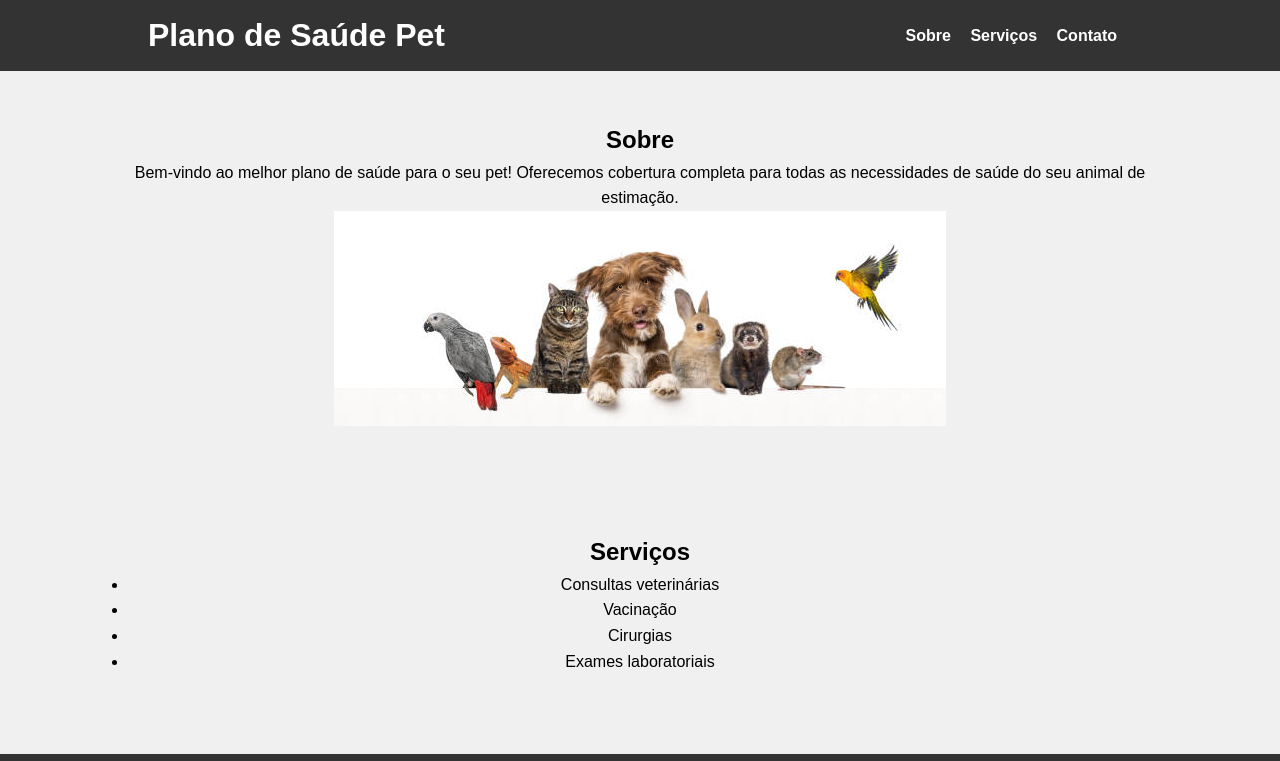
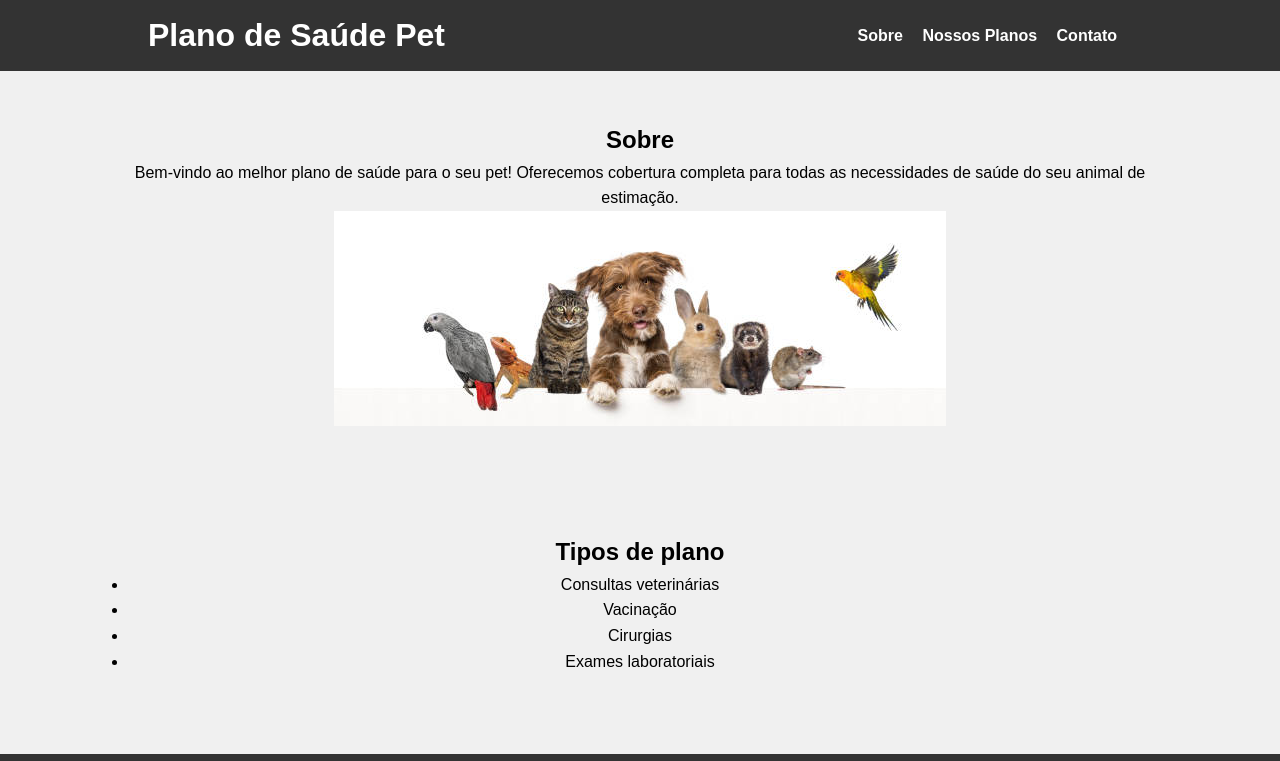
Before and after one commit to marciocapendeli/plano-Pet, a plain HTML site: page index.html in a window 1280 px wide. Shown: the top 761 px of the page. Drawn offline with Linux system fonts and the light colour scheme.

Commit message:
atualização

```diff
--- a/index.html
+++ b/index.html
@@ -14,7 +14,7 @@
       <nav>
         <ul>
           <li><a href="#sobre">Sobre</a></li>
-          <li><a href="#servicos">Serviços</a></li>
+          <li><a href="#servicos">Nossos Planos</a></li>
           <li><a href="#contato">Contato</a></li>
         </ul>
       </nav>
@@ -33,7 +33,7 @@
 
   <section id="servicos" class="section">
     <div class="container">
-      <h2>Serviços</h2>
+      <h2>Tipos de plano</h2>
       <ul>
         <li>Consultas veterinárias</li>
         <li>Vacinação</li>
```
